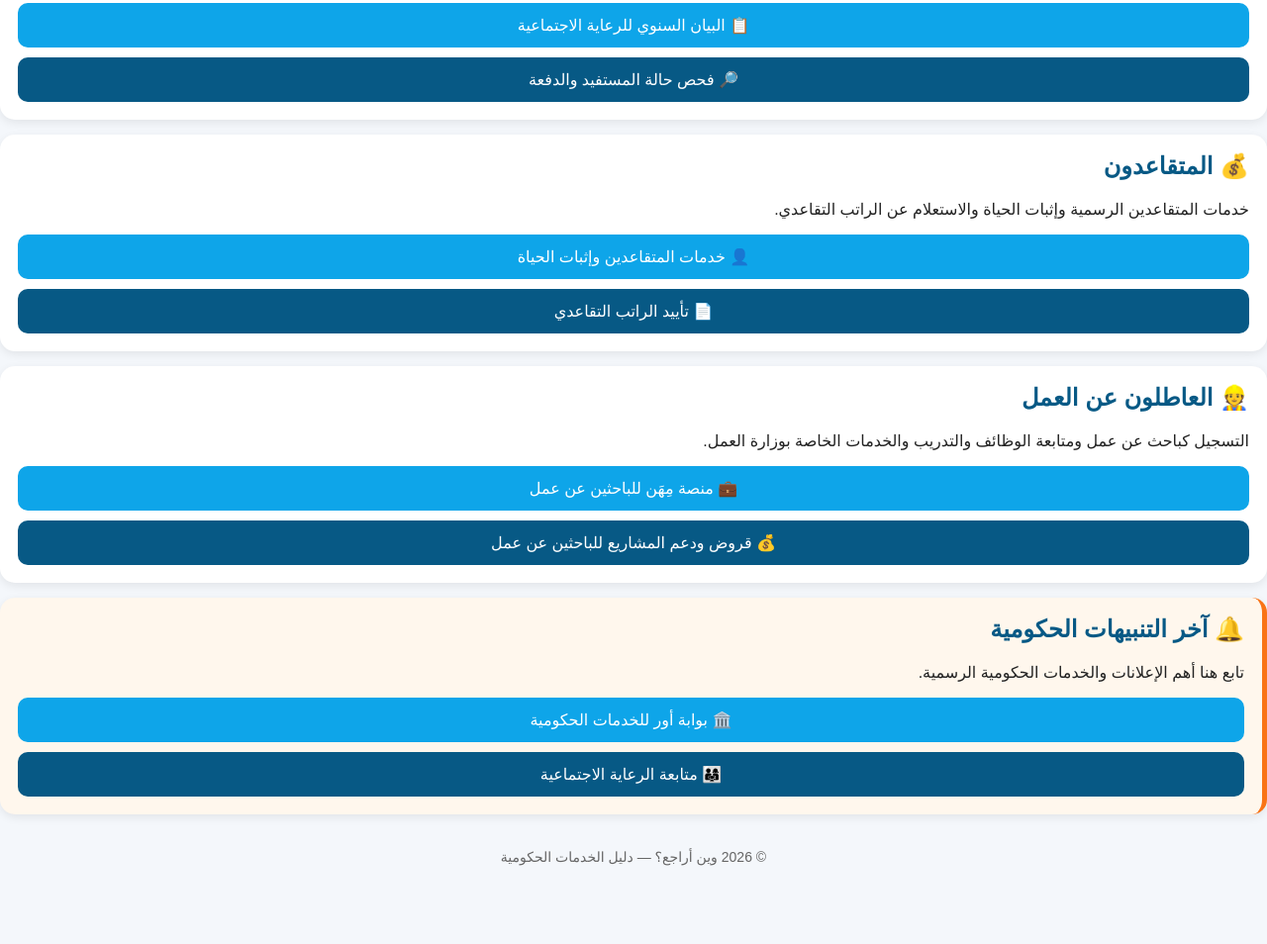
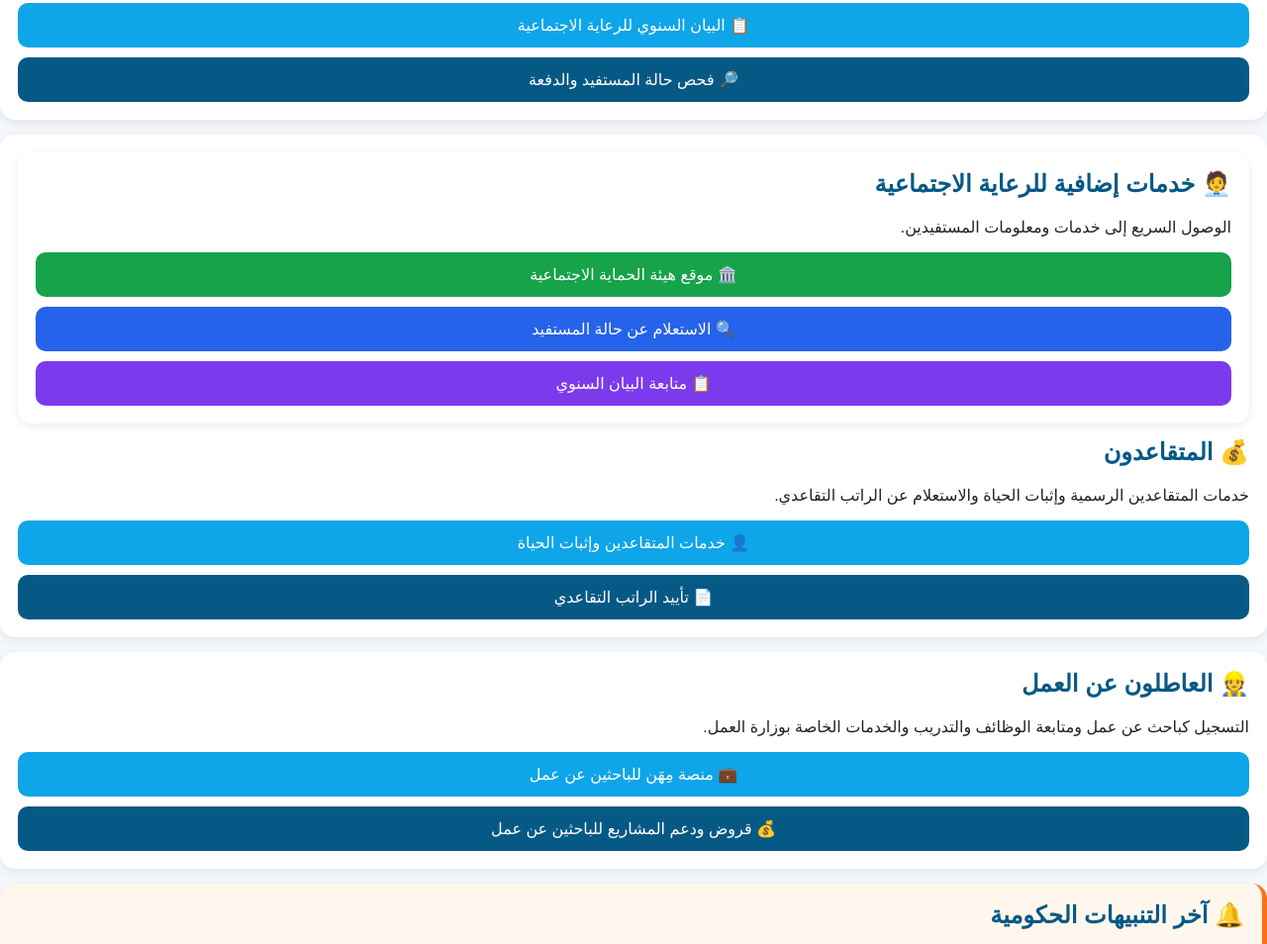
Before and after one commit to yaseraliraqi48-web/win-araaje, a plain HTML site: page index.html in a window 1280 px wide. Shown: the part 1173-2127 px from the top of the page at 99% size. Before the commit the page ends 2067 px from the top, so only its background shows below. Drawn offline with Linux system fonts and the light colour scheme.

Commit message:
Update index.html

```diff
--- a/index.html
+++ b/index.html
@@ -172,6 +172,34 @@
 </div>
 
   <div class="card">
+  <div class="card">
+    <h2>🧑‍💼 خدمات إضافية للرعاية الاجتماعية</h2>
+    <p>الوصول السريع إلى خدمات ومعلومات المستفيدين.</p>
+
+    <a href="https://spa.gov.iq/"
+       target="_blank"
+       style="display:block;text-align:center;text-decoration:none;
+       background:#16a34a;color:white;padding:13px;
+       margin-top:10px;border-radius:10px;font-size:16px;">
+      🏛️ موقع هيئة الحماية الاجتماعية
+    </a>
+
+    <a href="https://spa.gov.iq/umbrella/search.aspx"
+       target="_blank"
+       style="display:block;text-align:center;text-decoration:none;
+       background:#2563eb;color:white;padding:13px;
+       margin-top:10px;border-radius:10px;font-size:16px;">
+      🔍 الاستعلام عن حالة المستفيد
+    </a>
+
+    <a href="https://spa.gov.iq/umbrella/search-annual.aspx"
+       target="_blank"
+       style="display:block;text-align:center;text-decoration:none;
+       background:#7c3aed;color:white;padding:13px;
+       margin-top:10px;border-radius:10px;font-size:16px;">
+      📋 متابعة البيان السنوي
+    </a>
+  </div>
   <h2>💰 المتقاعدون</h2>
   <p>خدمات المتقاعدين الرسمية وإثبات الحياة والاستعلام عن الراتب التقاعدي.</p>
 
```
